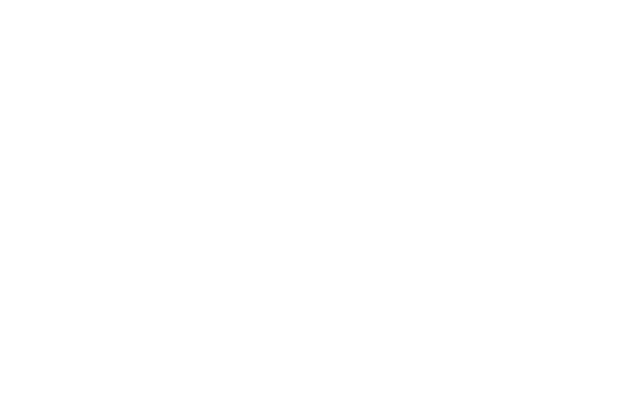
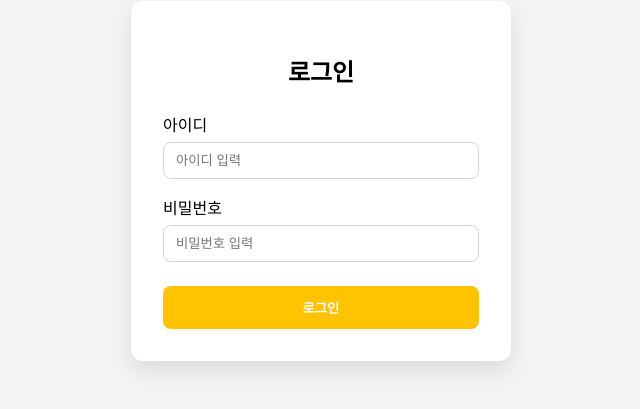
Before and after one commit to Sseumsseumi/sseumsseumi, a React app in the folder frontend/: page /login in a window 1280 px wide. Before the commit this address had no page. Shown: the part 219-628 px from the top of the page, without its empty margins (319-959 px from the left). Built offline with nearby package versions, Linux system fonts and the light colour scheme; the HTML template or start-up script is replaced by a standard one.

Commit message:
[feat] : 로그인 페이지 생성

```diff
--- a/frontend/src/App.tsx
+++ b/frontend/src/App.tsx
@@ -1,6 +1,6 @@
 import { BrowserRouter, Routes, Route } from "react-router-dom";
 import Dashboard from "./pages/Dashboard";
-// import Login from "./pages/Login";
+import Login from "./pages/Login";
 // import MyPage from "./pages/MyPage";
 import Transactions from "./pages/Transactions";
 import Signup from "./pages/Signup";
@@ -10,7 +10,7 @@
     <BrowserRouter>
       <Routes>
         <Route path="/" element={<Dashboard />} />
-        {/* <Route path="/login" element={<Login />} /> */}
+        <Route path="/login" element={<Login />} />
         {/* <Route path="/mypage" element={<MyPage />} /> */}
         <Route path="/transactions" element={<Transactions />} />
         <Route path="/signup" element={<Signup />} />
--- a/frontend/src/pages/Login.tsx
+++ b/frontend/src/pages/Login.tsx
@@ -0,0 +1,97 @@
+import { useState } from "react";
+
+const Login = () => {
+  const [userId, setUserId] = useState("");
+  const [password, setPassword] = useState("");
+
+  const handleSubmit = (e: React.FormEvent) => {
+    e.preventDefault();
+
+    // 로그인 성공 여부 확인용
+    console.log("로그인 시도", {
+      userId,
+      password,
+    });
+  };
+
+  return (
+    <div
+      style={{
+        minHeight: "100vh",
+        width: "100%",
+        display: "flex",
+        justifyContent: "center",
+        alignItems: "center",
+        backgroundColor: "#f3f4f6",
+        padding: "16px",
+      }}
+    >
+      <form
+        onSubmit={handleSubmit}
+        style={{
+          width: "100%",
+          maxWidth: "380px",
+          background: "#ffffff",
+          padding: "32px",
+          borderRadius: "12px",
+          boxShadow: "0 10px 25px rgba(0,0,0,0.1)",
+        }}
+      >
+        <h2 style={{ textAlign: "center", marginBottom: "24px" }}>
+          로그인
+        </h2>
+
+        <label style={labelStyle}>아이디</label>
+        <input
+          value={userId}
+          onChange={(e) => setUserId(e.target.value)}
+          placeholder="아이디 입력"
+          style={inputStyle}
+        />
+
+        <label style={labelStyle}>비밀번호</label>
+        <input
+          type="password"
+          value={password}
+          onChange={(e) => setPassword(e.target.value)}
+          placeholder="비밀번호 입력"
+          style={inputStyle}
+        />
+
+        <button
+          type="submit"
+          style={{
+            width: "100%",
+            marginTop: "24px",
+            padding: "12px",
+            backgroundColor: "#FFC300",
+            color: "#ffffff",
+            border: "none",
+            borderRadius: "8px",
+            fontWeight: "bold",
+            cursor: "pointer",
+          }}
+        >
+          로그인
+        </button>
+      </form>
+    </div>
+  );
+};
+
+const labelStyle: React.CSSProperties = {
+  display: "block",
+  marginTop: "16px",
+  marginBottom: "6px",
+  fontWeight: 500,
+};
+
+const inputStyle: React.CSSProperties = {
+  width: "100%",
+  padding: "10px 12px",
+  borderRadius: "8px",
+  border: "1px solid #d1d5db",
+  outline: "none",
+};
+
+export default Login;
```
